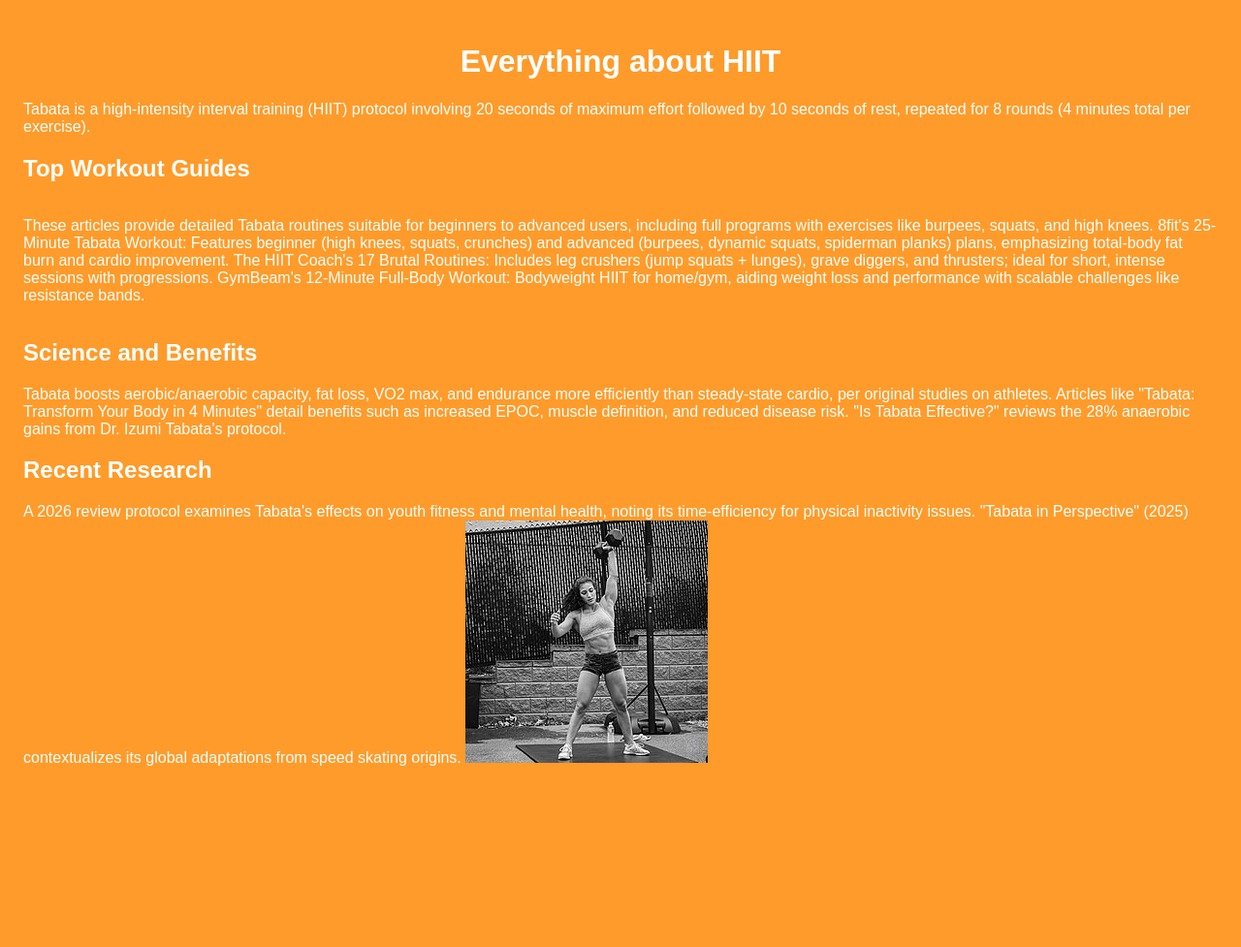
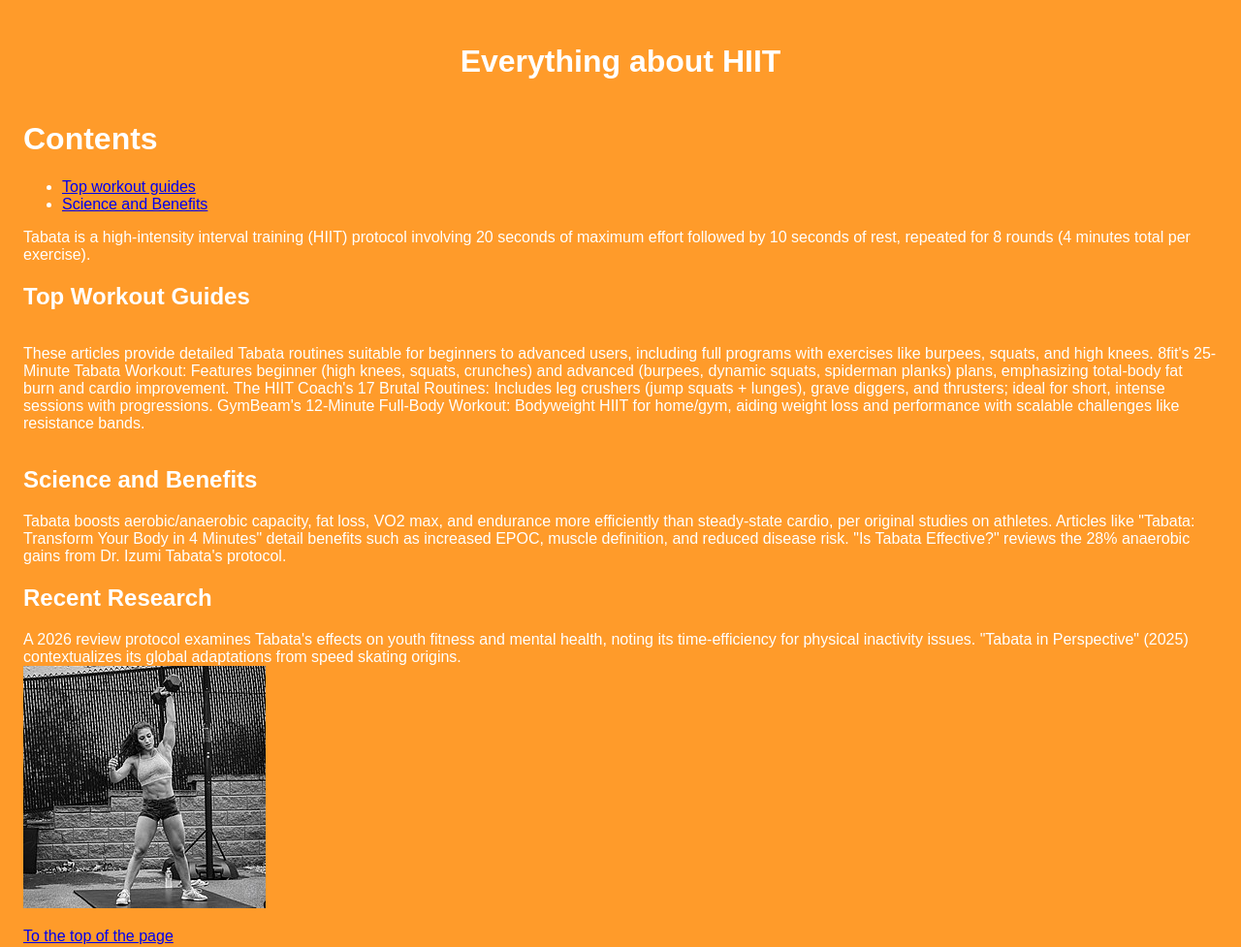
Before and after one commit to trained-athlete/tabata-timer, a website: page tabata.html in a window 1280 px wide. Shown: the whole page at 97% size. Before the commit the page ends 831 px from the top, so only its background shows below. Drawn offline with Linux system fonts and the light colour scheme.

Commit message:
build structure into tabata.html file

```diff
--- a/tabata.html
+++ b/tabata.html
@@ -4,10 +4,17 @@
     <title>Everything about HIIT</title>
 </head>
 <body>
-    <h1>Everything about HIIT</h1>
+    <h1 id="top">Everything about HIIT</h1>
+    <div>
+    <h1>Contents</h1>
+    <ul>
+        <li><a href="#top_workout_guides">Top workout guides</a></li>
+        <li><a href="#science_and_benefits">Science and Benefits</a></li>
+    </ul>
 Tabata is a high-intensity interval training (HIIT) protocol involving 20 seconds of maximum effort followed by 10 seconds of rest, repeated for 8 rounds (4 minutes total per exercise).
+</div>
 
-<div class="grid">
+<div id="top_workout_guides" class="grid">
 <h2>Top Workout Guides</h2>
 <p>
 These articles provide detailed Tabata routines suitable for beginners to advanced users, including full programs with exercises like burpees, squats, and high knees.
@@ -19,7 +26,7 @@ The HIIT Coach's 17 Brutal Routines: Includes leg crushers (jump squats + lunges
 GymBeam's 12-Minute Full-Body Workout: Bodyweight HIIT for home/gym, aiding weight loss and performance with scalable challenges like resistance bands.
 </p>
 </div>
-<div>
+<div id="science_and_benefits">
 <h2>Science and Benefits</h2>
 <p>Tabata boosts aerobic/anaerobic capacity, fat loss, VO2 max, and endurance more efficiently than steady-state cardio, per original studies on athletes.
 
@@ -27,9 +34,11 @@ Articles like "Tabata: Transform Your Body in 4 Minutes" detail benefits such as
 </p>
 <h2>Recent Research</h2>
 <p>
-A 2026 review protocol examines Tabata's effects on youth fitness and mental health, noting its time-efficiency for physical inactivity issues. "Tabata in Perspective" (2025) contextualizes its global adaptations from speed skating origins.
+A 2026 review protocol examines Tabata's effects on youth fitness and mental health, noting its time-efficiency for physical inactivity issues. "Tabata in Perspective" (2025) contextualizes its global adaptations from speed skating origins.<br>
+
 <a href="https://en.wikipedia.org/wiki/High-intensity_interval_training#Tabata_regimen" target="_blank">
     <img src="HIIT_Workout.jpg" alt="HIIT with dumbbells"></a>
 </p>
+<a href="#top">To the top of the page</a>
 </div>
 </body>
```
